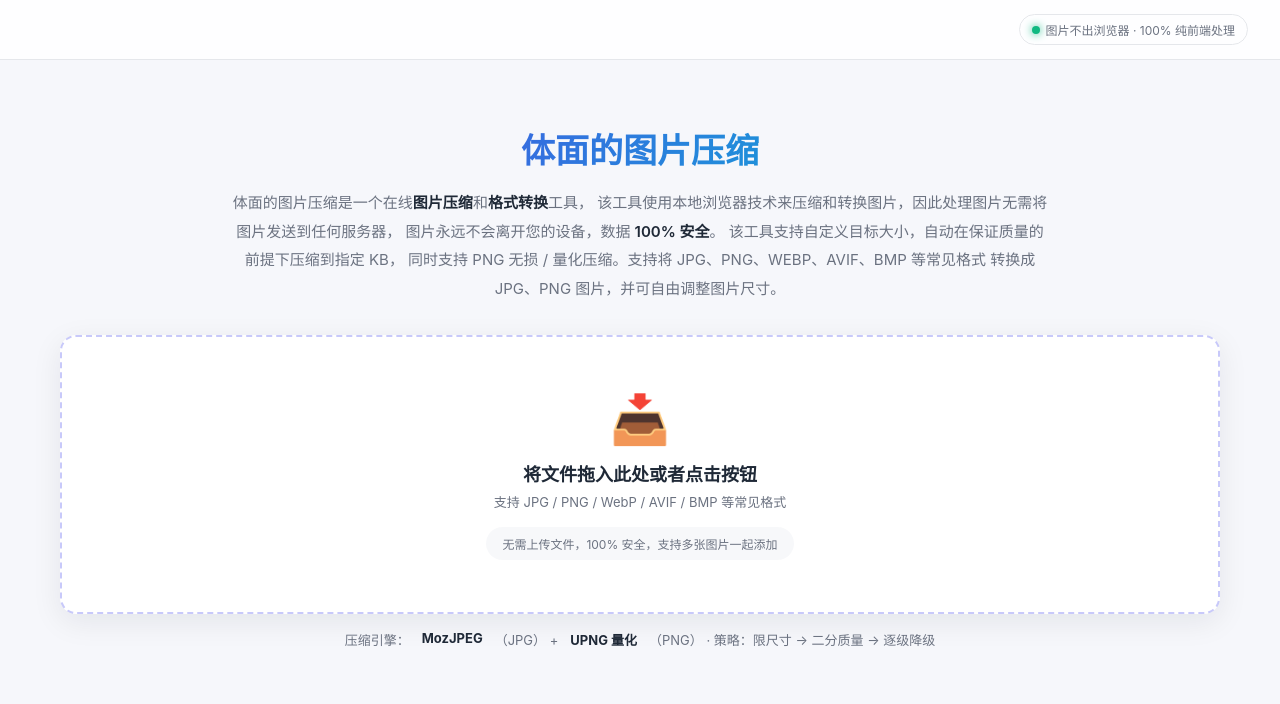
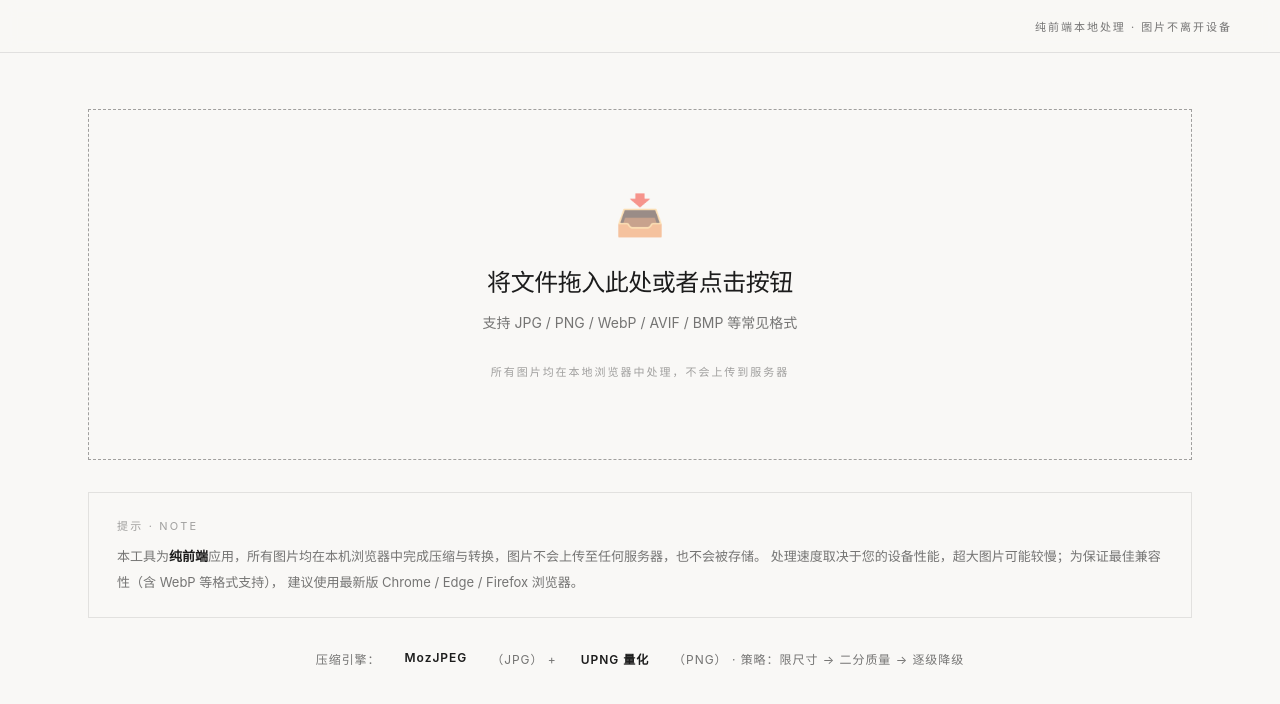
Before and after one commit to jwwl520/cover-compressor, a Vue app: page / in a window 1280 px wide. Shown: the top 704 px of the page. Built offline with nearby package versions, Linux system fonts and the light colour scheme.

Commit message:
﻿Editorial风格改版：删除顶部标题栏、风险提示改版、整体界面按编辑杂志风重做

```diff
--- a/src/App.vue
+++ b/src/App.vue
@@ -216,7 +216,7 @@ const totalSave = computed(() => {
 
 <template>
   <header class="app-header">
-    <span class="privacy-badge"><span class="dot"></span> 图片不出浏览器 · 100% 纯前端处理</span>
+    <span class="privacy-badge">纯前端本地处理 · 图片不离开设备</span>
   </header>
 
   <!-- 文件选择器（常驻，供各处触发） -->
@@ -230,19 +230,6 @@ const totalSave = computed(() => {
   />
 
   <main class="app-main">
-    <!-- 标题与介绍 -->
-    <section class="hero">
-      <h1>体面的图片压缩</h1>
-      <p class="hero-desc">
-        体面的图片压缩是一个在线<strong>图片压缩</strong>和<strong>格式转换</strong>工具，
-        该工具使用本地浏览器技术来压缩和转换图片，因此处理图片无需将图片发送到任何服务器，
-        图片永远不会离开您的设备，数据 <strong>100% 安全</strong>。
-        该工具支持自定义目标大小，自动在保证质量的前提下压缩到指定 KB，
-        同时支持 PNG 无损 / 量化压缩。支持将 JPG、PNG、WEBP、AVIF、BMP 等常见格式
-        转换成 JPG、PNG 图片，并可自由调整图片尺寸。
-      </p>
-    </section>
-
     <!-- 上传区（始终显示） -->
     <div
       class="upload-zone"
@@ -255,7 +242,15 @@ const totalSave = computed(() => {
       <div class="upload-icon">📥</div>
       <div class="upload-title">将文件拖入此处或者点击按钮</div>
       <div class="upload-sub">支持 JPG / PNG / WebP / AVIF / BMP 等常见格式</div>
-      <div class="upload-hint">无需上传文件，100% 安全，支持多张图片一起添加</div>
+      <div class="upload-hint">所有图片均在本地浏览器中处理，不会上传到服务器</div>
+    </div>
+
+    <!-- 风险提示 / 重要说明 -->
+    <div class="notice">
+      <span class="notice-label">提示 · Note</span>
+      本工具为<strong>纯前端</strong>应用，所有图片均在本机浏览器中完成压缩与转换，图片不会上传至任何服务器，也不会被存储。
+      处理速度取决于您的设备性能，超大图片可能较慢；为保证最佳兼容性（含 WebP 等格式支持），
+      建议使用最新版 Chrome / Edge / Firefox 浏览器。
     </div>
 
     <!-- 空状态：引擎说明 -->
--- a/src/style.css
+++ b/src/style.css
@@ -1,19 +1,29 @@
+/* ============================================================
+   Editorial（编辑杂志风）Design System
+   暖米色背景 · 柔和黑文字 · 衬线标题 · 无圆角无阴影 · 纯单色
+   ============================================================ */
+
 :root {
-  --primary: #4f46e5;
-  --primary-2: #7c3aed;
-  --accent: #06b6d4;
-  --bg: #f6f7fb;
-  --bg-soft: #ffffff;
-  --bg-2: #eef0f6;
-  --card: #ffffff;
-  --text: #1f2937;
-  --text-dim: #6b7280;
-  --border: #e5e7eb;
-  --success: #10b981;
-  --warning: #d97706;
-  --danger: #dc2626;
-  --radius: 16px;
-  --shadow: 0 8px 30px rgba(15, 23, 42, 0.08);
+  --bg: #F9F8F6;                 /* 暖米色背景（非纯白） */
+  --bg-soft: #F9F8F6;
+  --bg-2: rgba(28, 28, 28, 0.05);
+  --card: #F9F8F6;
+  --text: #1C1C1C;               /* 柔和黑（非纯黑） */
+  --text-dim: rgba(28, 28, 28, 0.6);
+  --text-tertiary: rgba(28, 28, 28, 0.4);
+  --border: rgba(28, 28, 28, 0.1);
+  --border-strong: rgba(28, 28, 28, 0.4);
+  --primary: #1C1C1C;
+  --primary-2: #1C1C1C;
+  --accent: #1C1C1C;
+  --success: #1C1C1C;
+  --warning: #1C1C1C;
+  --danger: #1C1C1C;
+  --radius: 0;                   /* 锐角：禁止任何圆角 */
+  --shadow: none;                /* 禁止阴影 */
+  --font-serif: Georgia, 'Times New Roman', 'Songti SC', 'SimSun', 'Noto Serif SC', serif;
+  --font-sans: -apple-system, BlinkMacSystemFont, 'Segoe UI', 'PingFang SC',
+    'Hiragino Sans GB', 'Microsoft YaHei', sans-serif;
 }
 
 * {
@@ -23,8 +33,7 @@
 }
 
 html, body {
-  font-family: -apple-system, BlinkMacSystemFont, 'Segoe UI', 'PingFang SC',
-    'Hiragino Sans GB', 'Microsoft YaHei', sans-serif;
+  font-family: var(--font-sans);
   background: var(--bg);
   color: var(--text);
   min-height: 100vh;
@@ -36,234 +45,199 @@ html, body {
   flex-direction: column;
 }
 
-a { color: inherit; }
-
-/* 顶部 */
+/* ---------- 顶部导航（极简） ---------- */
 .app-header {
+  position: sticky;
+  top: 0;
+  z-index: 50;
   display: flex;
   align-items: center;
   justify-content: flex-end;
-  padding: 14px 32px;
+  padding: 18px 48px;
+  background: rgba(249, 248, 246, 0.9);
+  backdrop-filter: blur(8px);
   border-bottom: 1px solid var(--border);
-  background: rgba(255, 255, 255, 0.85);
-  backdrop-filter: blur(12px);
-  position: sticky;
-  top: 0;
-  z-index: 50;
-}
-
-.brand {
-  display: flex;
-  align-items: center;
-  gap: 12px;
-  font-size: 20px;
-  font-weight: 700;
-  background: linear-gradient(120deg, #a5b4fc, #22d3ee);
-  -webkit-background-clip: text;
-  background-clip: text;
-  color: transparent;
-}
-
-.brand-icon {
-  width: 38px;
-  height: 38px;
-  border-radius: 10px;
-  display: grid;
-  place-items: center;
-  background: linear-gradient(135deg, var(--primary), var(--accent));
-  color: #fff;
-  font-size: 20px;
-  -webkit-background-clip: initial;
-  background-clip: initial;
 }
 
 .privacy-badge {
-  display: inline-flex;
-  align-items: center;
-  gap: 6px;
-  font-size: 12px;
+  font-family: var(--font-sans);
+  font-size: 11px;
+  letter-spacing: 0.18em;
+  text-transform: uppercase;
   color: var(--text-dim);
-  border: 1px solid var(--border);
-  padding: 6px 12px;
-  border-radius: 999px;
 }
 
-.privacy-badge .dot {
-  width: 8px;
-  height: 8px;
-  border-radius: 50%;
-  background: var(--success);
-  box-shadow: 0 0 8px var(--success);
-}
-
-/* 主体 */
+/* ---------- 主体 ---------- */
 .app-main {
   flex: 1;
   width: 100%;
   max-width: 1200px;
   margin: 0 auto;
-  padding: 28px 20px 60px;
+  padding: 56px 48px 120px;
 }
 
-/* 顶部标题与介绍 */
-.hero {
+/* ---------- 上传区 ---------- */
+.upload-zone {
+  border: 1px dashed var(--border-strong);
+  background: transparent;
+  padding: 80px 24px;
   text-align: center;
-  padding: 36px 20px 6px;
-  max-width: 860px;
-  margin: 0 auto;
+  cursor: pointer;
+  transition: all 0.4s ease;
 }
 
-.hero h1 {
-  font-size: 34px;
-  font-weight: 800;
-  margin-bottom: 16px;
-  background: linear-gradient(120deg, var(--primary), var(--accent));
-  -webkit-background-clip: text;
-  background-clip: text;
-  color: transparent;
+.upload-zone:hover, .upload-zone.dragover {
+  border-color: var(--text);
+  background: var(--bg-2);
 }
 
-.hero-desc {
-  font-size: 15px;
-  line-height: 1.9;
-  color: var(--text-dim);
+.upload-icon {
+  font-size: 40px;
+  margin-bottom: 24px;
+  opacity: 0.55;
 }
 
-.hero-desc strong {
+.upload-title {
+  font-family: var(--font-serif);
+  font-size: 24px;
+  letter-spacing: -0.02em;
+  margin-bottom: 12px;
+}
+
+.upload-sub {
+  font-size: 14px;
+  color: var(--text-dim);
+  line-height: 1.8;
+}
+
+.upload-hint {
+  margin-top: 28px;
+  font-family: var(--font-sans);
+  font-size: 11px;
+  letter-spacing: 0.18em;
+  text-transform: uppercase;
+  color: var(--text-tertiary);
+}
+
+/* ---------- 风险提示 / 重要说明 ---------- */
+.notice {
+  margin-top: 32px;
+  border: 1px solid var(--border);
+  padding: 22px 28px;
+  font-size: 13px;
+  line-height: 2;
+  color: var(--text-dim);
+  background: transparent;
+}
+
+.notice strong {
   color: var(--text);
   font-weight: 600;
 }
 
-.engine-note {
-  justify-content: center;
-  margin-top: 22px;
-}
-
-/* 上传区 */
-.upload-zone {
-  margin-top: 26px;
-  border: 2px dashed rgba(99, 102, 241, 0.35);
-  border-radius: var(--radius);
-  background: #ffffff;
-  box-shadow: var(--shadow);
-  padding: 52px 20px;
-  text-align: center;
-  cursor: pointer;
-  transition: all 0.25s ease;
-}
-
-.upload-zone:hover, .upload-zone.dragover {
-  border-color: var(--accent);
-  background: linear-gradient(160deg, rgba(79, 70, 229, 0.06), rgba(6, 182, 212, 0.05));
-  transform: translateY(-2px);
-}
-
-.upload-icon {
-  font-size: 48px;
-  margin-bottom: 12px;
-}
-
-.upload-title {
-  font-size: 18px;
-  font-weight: 600;
+.notice-label {
+  display: block;
+  font-family: var(--font-sans);
+  font-size: 11px;
+  letter-spacing: 0.2em;
+  text-transform: uppercase;
+  color: var(--text-tertiary);
   margin-bottom: 6px;
 }
 
-.upload-sub {
-  font-size: 13px;
-  color: var(--text-dim);
-}
-
-.upload-hint {
-  margin-top: 16px;
-  display: inline-flex;
-  align-items: center;
-  gap: 8px;
-  font-size: 12px;
-  color: var(--text-dim);
-  background: rgba(148, 163, 184, 0.08);
-  padding: 8px 16px;
-  border-radius: 999px;
-}
-
-/* 设置面板 */
+/* ---------- 设置面板 ---------- */
 .settings-panel {
-  margin-top: 20px;
-  background: #ffffff;
-  border: 1px solid var(--border);
-  border-radius: var(--radius);
-  box-shadow: var(--shadow);
-  padding: 22px;
+  margin-top: 44px;
+  border-top: 1px solid var(--border);
+  border-bottom: 1px solid var(--border);
+  padding: 30px 0;
   display: grid;
   grid-template-columns: repeat(auto-fit, minmax(220px, 1fr));
-  gap: 20px;
+  gap: 40px;
+  background: transparent;
 }
 
 .setting-group label {
   display: block;
-  font-size: 12px;
-  color: var(--text-dim);
-  margin-bottom: 8px;
-  font-weight: 500;
+  font-family: var(--font-sans);
+  font-size: 11px;
+  letter-spacing: 0.2em;
+  text-transform: uppercase;
+  color: var(--text-tertiary);
+  margin-bottom: 14px;
+  font-weight: 400;
 }
 
 .setting-control {
   display: flex;
-  gap: 8px;
+  gap: 10px;
   align-items: center;
 }
 
+.setting-control span {
+  color: var(--text-dim);
+  font-size: 12px;
+}
+
+/* 底线式输入框 */
 input[type='number'], select {
-  background: var(--bg);
+  background: transparent;
   color: var(--text);
-  border: 1px solid var(--border);
-  border-radius: 8px;
-  padding: 9px 12px;
+  border: none;
+  border-bottom: 1px solid var(--border-strong);
+  border-radius: 0;
+  padding: 10px 2px;
+  font-family: var(--font-sans);
   font-size: 14px;
   width: 100%;
   outline: none;
-  transition: border-color 0.2s;
+  transition: border-color 0.3s;
 }
 
 input[type='number']:focus, select:focus {
-  border-color: var(--primary);
+  border-bottom-color: var(--text);
 }
 
 input[type='number']::-webkit-inner-spin-button {
-  opacity: 0.5;
+  opacity: 0.4;
 }
 
+/* 分段选择（下划线式） */
 .seg {
   display: flex;
-  background: var(--bg);
-  border-radius: 8px;
-  padding: 3px;
-  gap: 3px;
-  width: 100%;
+  border-bottom: 1px solid var(--border);
+  gap: 0;
 }
 
 .seg button {
   flex: 1;
   border: none;
+  border-bottom: 2px solid transparent;
   background: transparent;
+  color: var(--text-tertiary);
+  font-family: var(--font-sans);
+  font-size: 12px;
+  letter-spacing: 0.12em;
+  text-transform: uppercase;
+  padding: 11px 0;
+  cursor: pointer;
+  transition: all 0.3s;
+}
+
+.seg button:hover {
   color: var(--text-dim);
-  font-size: 13px;
-  padding: 8px 0;
-  border-radius: 6px;
-  cursor: pointer;
-  transition: all 0.2s;
 }
 
 .seg button.active {
-  background: linear-gradient(135deg, var(--primary), var(--primary-2));
-  color: #fff;
+  color: var(--text);
+  border-bottom-color: var(--text);
   font-weight: 600;
 }
 
 .size-custom {
   display: grid;
   grid-template-columns: 1fr auto 1fr;
-  gap: 6px;
+  gap: 8px;
   align-items: center;
 }
 
@@ -272,82 +246,105 @@ input[type='number']::-webkit-inner-spin-button {
   font-size: 13px;
 }
 
-/* 处理按钮 */
+/* ---------- 操作栏 ---------- */
 .action-bar {
-  margin-top: 20px;
+  margin-top: 32px;
   display: flex;
-  gap: 12px;
+  gap: 16px;
   align-items: center;
+  flex-wrap: wrap;
 }
 
 .btn {
-  border: none;
-  border-radius: 10px;
-  padding: 12px 22px;
-  font-size: 15px;
-  font-weight: 600;
+  border: 1px solid var(--text);
+  border-radius: 0;
+  background: transparent;
+  color: var(--text);
+  padding: 12px 30px;
+  font-family: var(--font-sans);
+  font-size: 13px;
+  letter-spacing: 0.12em;
+  text-transform: uppercase;
   cursor: pointer;
-  transition: all 0.2s;
+  transition: all 0.3s;
   display: inline-flex;
   align-items: center;
   gap: 8px;
 }
 
 .btn:disabled {
-  opacity: 0.5;
+  opacity: 0.35;
   cursor: not-allowed;
 }
 
 .btn-primary {
-  background: linear-gradient(135deg, var(--primary), var(--primary-2));
-  color: #fff;
-  box-shadow: 0 4px 20px rgba(79, 70, 229, 0.35);
+  background: var(--text);
+  color: var(--bg);
 }
 
 .btn-primary:hover:not(:disabled) {
-  transform: translateY(-2px);
-  box-shadow: 0 6px 26px rgba(79, 70, 229, 0.5);
-}
-
-.btn-ghost {
-  background: var(--bg-soft);
-  color: var(--text);
-  border: 1px solid var(--border);
+  opacity: 0.85;
 }
 
 .btn-ghost:hover:not(:disabled) {
-  border-color: var(--accent);
+  border-color: var(--text);
+  background: var(--bg-2);
 }
 
-/* 图片网格 */
+/* ---------- 统计条 ---------- */
+.summary-bar {
+  margin-top: 20px;
+  display: flex;
+  flex-wrap: wrap;
+  gap: 24px;
+  font-family: var(--font-sans);
+  font-size: 12px;
+  letter-spacing: 0.08em;
+  color: var(--text-dim);
+}
+
+.summary-bar b {
+  color: var(--text);
+  font-weight: 600;
+}
+
+.engine-note {
+  justify-content: center;
+  margin-top: 32px;
+}
+
+/* ---------- 图片网格 ---------- */
 .image-grid {
-  margin-top: 24px;
+  margin-top: 40px;
   display: grid;
-  grid-template-columns: repeat(auto-fill, minmax(320px, 1fr));
-  gap: 20px;
+  grid-template-columns: repeat(auto-fill, minmax(340px, 1fr));
+  gap: 28px;
 }
 
 .image-card {
-  background: #ffffff;
+  background: transparent;
   border: 1px solid var(--border);
-  border-radius: var(--radius);
-  box-shadow: var(--shadow);
   overflow: hidden;
   display: flex;
   flex-direction: column;
+  transition: border-color 0.4s;
+}
+
+.image-card:hover {
+  border-color: var(--border-strong);
 }
 
 .card-head {
   display: flex;
   align-items: center;
   justify-content: space-between;
-  padding: 12px 16px;
+  padding: 14px 20px;
   border-bottom: 1px solid var(--border);
 }
 
 .card-name {
-  font-size: 13px;
-  font-weight: 600;
+  font-family: var(--font-serif);
+  font-size: 14px;
   overflow: hidden;
   text-overflow: ellipsis;
   white-space: nowrap;
@@ -355,27 +352,30 @@ input[type='number']::-webkit-inner-spin-button {
 }
 
 .card-state {
-  font-size: 12px;
+  font-family: var(--font-sans);
+  font-size: 10px;
+  letter-spacing: 0.15em;
+  text-transform: uppercase;
   padding: 4px 10px;
-  border-radius: 999px;
-  font-weight: 600;
+  border: 1px solid var(--border);
+  font-weight: 400;
 }
 
-.card-state.pending { background: rgba(148, 163, 184, 0.15); color: var(--text-dim); }
-.card-state.processing { background: rgba(245, 158, 11, 0.15); color: var(--warning); }
-.card-state.done { background: rgba(16, 185, 129, 0.15); color: var(--success); }
-.card-state.error { background: rgba(239, 68, 68, 0.15); color: var(--danger); }
+.card-state.pending { color: var(--text-tertiary); }
+.card-state.processing { color: var(--text-dim); border-color: var(--border-strong); }
+.card-state.done { color: var(--text); border-color: var(--border-strong); }
+.card-state.error { color: var(--text); border-color: var(--text); }
 
 .card-body {
   position: relative;
-  padding: 12px;
+  padding: 14px;
 }
 
 .card-stats {
   display: grid;
   grid-template-columns: 1fr 1fr;
-  gap: 10px;
-  padding: 12px 16px;
+  gap: 16px;
+  padding: 16px 20px;
   border-top: 1px solid var(--border);
 }
 
@@ -384,64 +384,75 @@ input[type='number']::-webkit-inner-spin-button {
 }
 
 .stat-label {
-  font-size: 11px;
-  color: var(--text-dim);
-  margin-bottom: 4px;
+  font-family: var(--font-sans);
+  font-size: 10px;
+  letter-spacing: 0.15em;
+  text-transform: uppercase;
+  color: var(--text-tertiary);
+  margin-bottom: 6px;
 }
 
 .stat-value {
+  font-family: var(--font-serif);
   font-size: 15px;
-  font-weight: 700;
 }
 
-.stat-value.red { color: var(--danger); text-decoration: line-through; opacity: 0.6; }
-.stat-value.green { color: var(--success); }
+.stat-value.red {
+  text-decoration: line-through;
+  opacity: 0.45;
+}
+
+.stat-value.green {
+  font-weight: 400;
+}
 
 .save-badge {
   grid-column: 1 / -1;
   text-align: center;
-  font-size: 13px;
-  font-weight: 700;
-  color: var(--accent);
+  font-family: var(--font-sans);
+  font-size: 12px;
+  letter-spacing: 0.12em;
+  text-transform: uppercase;
+  color: var(--text);
+  border-top: 1px solid var(--border);
+  padding-top: 12px;
+  margin-top: 4px;
 }
 
 .card-foot {
   display: flex;
-  gap: 10px;
-  padding: 12px 16px;
+  gap: 12px;
+  padding: 14px 20px;
   border-top: 1px solid var(--border);
 }
 
 .card-foot .btn {
   flex: 1;
-  padding: 9px;
-  font-size: 13px;
+  padding: 10px;
+  font-size: 12px;
   justify-content: center;
 }
 
-/* 进度条 */
+/* ---------- 进度条（细线） ---------- */
 .progress {
-  height: 6px;
-  border-radius: 3px;
-  background: rgba(148, 163, 184, 0.15);
+  height: 1px;
+  background: var(--border);
   overflow: hidden;
-  margin: 12px 0 0;
+  margin: 16px 0 0;
 }
 
 .progress-bar {
   height: 100%;
-  border-radius: 3px;
-  background: linear-gradient(90deg, var(--primary), var(--accent));
+  background: var(--text);
   transition: width 0.3s ease;
 }
 
-/* 对比滑块 */
+/* ---------- 对比滑块 ---------- */
 .compare-wrap {
   position: relative;
   width: 100%;
   overflow: hidden;
-  border-radius: 10px;
-  background: repeating-conic-gradient(#e9edf5 0% 25%, #f5f7fb 0% 50%) 50% / 20px 20px;
+  background: repeating-conic-gradient(rgba(28, 28, 28, 0.05) 0% 25%, transparent 0% 50%) 50% / 20px 20px;
   user-select: none;
 }
 
@@ -471,9 +482,8 @@ input[type='number']::-webkit-inner-spin-button {
   position: absolute;
   top: 0;
   bottom: 0;
-  width: 3px;
-  background: #fff;
-  box-shadow: 0 0 12px rgba(0, 0, 0, 0.6);
+  width: 1px;
+  background: var(--text);
   cursor: ew-resize;
   z-index: 5;
 }
@@ -484,29 +494,28 @@ input[type='number']::-webkit-inner-spin-button {
   top: 50%;
   left: 50%;
   transform: translate(-50%, -50%);
-  background: #1f2937;
-  color: #fff;
-  width: 30px;
-  height: 30px;
-  border-radius: 50%;
+  background: var(--text);
+  color: var(--bg);
+  width: 28px;
+  height: 28px;
   display: grid;
   place-items: center;
-  font-size: 14px;
-  font-weight: 700;
-  box-shadow: 0 2px 10px rgba(0, 0, 0, 0.25);
+  font-size: 13px;
+  line-height: 1;
 }
 
 .compare-tag {
   position: absolute;
   top: 10px;
   left: 10px;
-  font-size: 11px;
-  font-weight: 700;
-  padding: 4px 10px;
-  border-radius: 999px;
-  background: rgba(15, 23, 42, 0.75);
-  color: #fff;
-  backdrop-filter: blur(4px);
+  font-family: var(--font-sans);
+  font-size: 10px;
+  letter-spacing: 0.15em;
+  text-transform: uppercase;
+  padding: 5px 12px;
+  background: var(--bg);
+  color: var(--text);
+  border: 1px solid var(--border);
   z-index: 6;
 }
 
@@ -515,9 +524,10 @@ input[type='number']::-webkit-inner-spin-button {
   right: 10px;
 }
 
+/* ---------- 空状态 / 其它 ---------- */
 .empty-state {
   text-align: center;
-  padding: 60px 20px;
+  padding: 80px 20px;
   color: var(--text-dim);
 }
 
@@ -526,24 +536,11 @@ input[type='number']::-webkit-inner-spin-button {
   margin-bottom: 12px;
 }
 
-/* 顶部统计条 */
-.summary-bar {
-  margin-top: 16px;
-  display: flex;
-  flex-wrap: wrap;
-  gap: 12px;
-  font-size: 13px;
-  color: var(--text-dim);
+/* ---------- 响应式 ---------- */
+@media (max-width: 720px) {
+  .app-header { padding: 14px 20px; }
+  .app-main { padding: 36px 20px 80px; }
+  .image-grid { grid-template-columns: 1fr; }
+  .upload-zone { padding: 56px 16px; }
+  .notice { padding: 18px 20px; }
 }
-
-.summary-bar b {
-  color: var(--text);
-}
-
-/* 响应式 */
-@media (max-width: 720px) {
-  .app-header { padding: 12px 16px; }
-  .privacy-badge { display: none; }
-  .image-grid { grid-template-columns: 1fr; }
-  .action-bar { flex-wrap: wrap; }
-}
```
